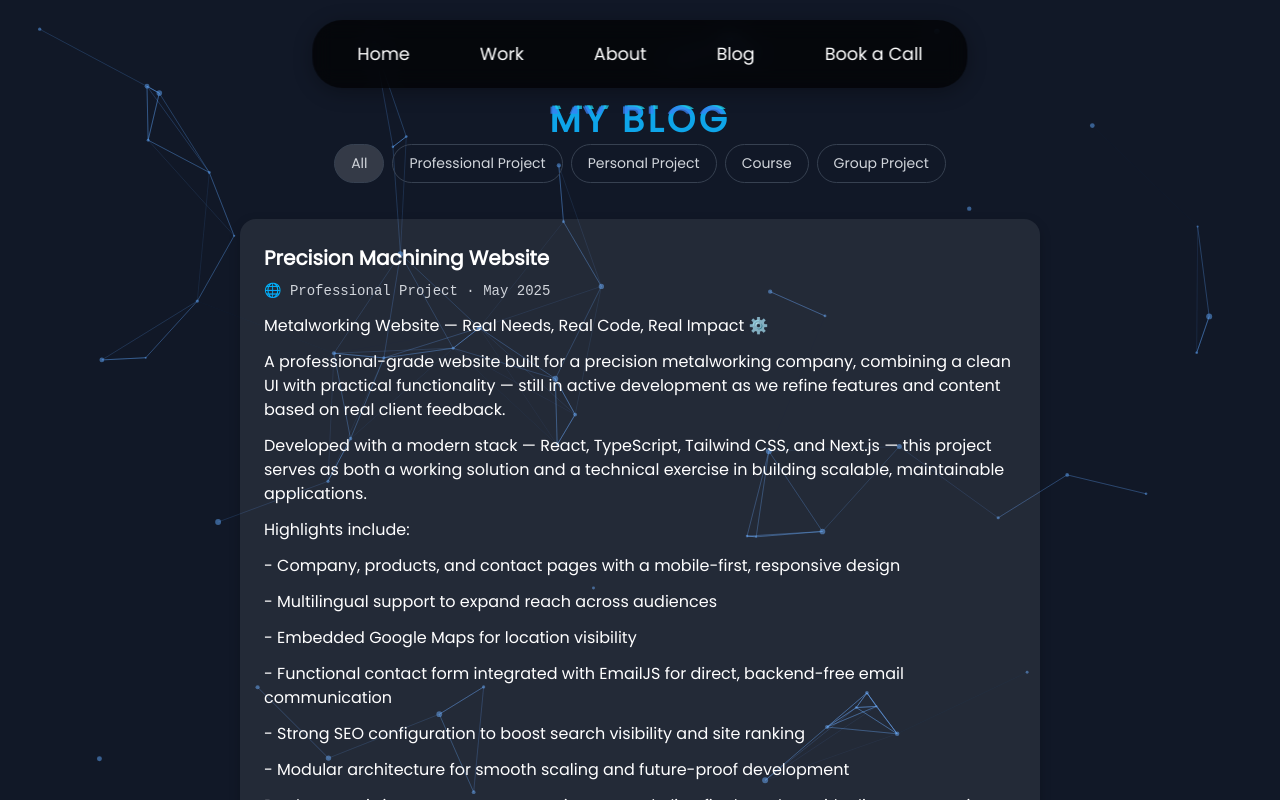
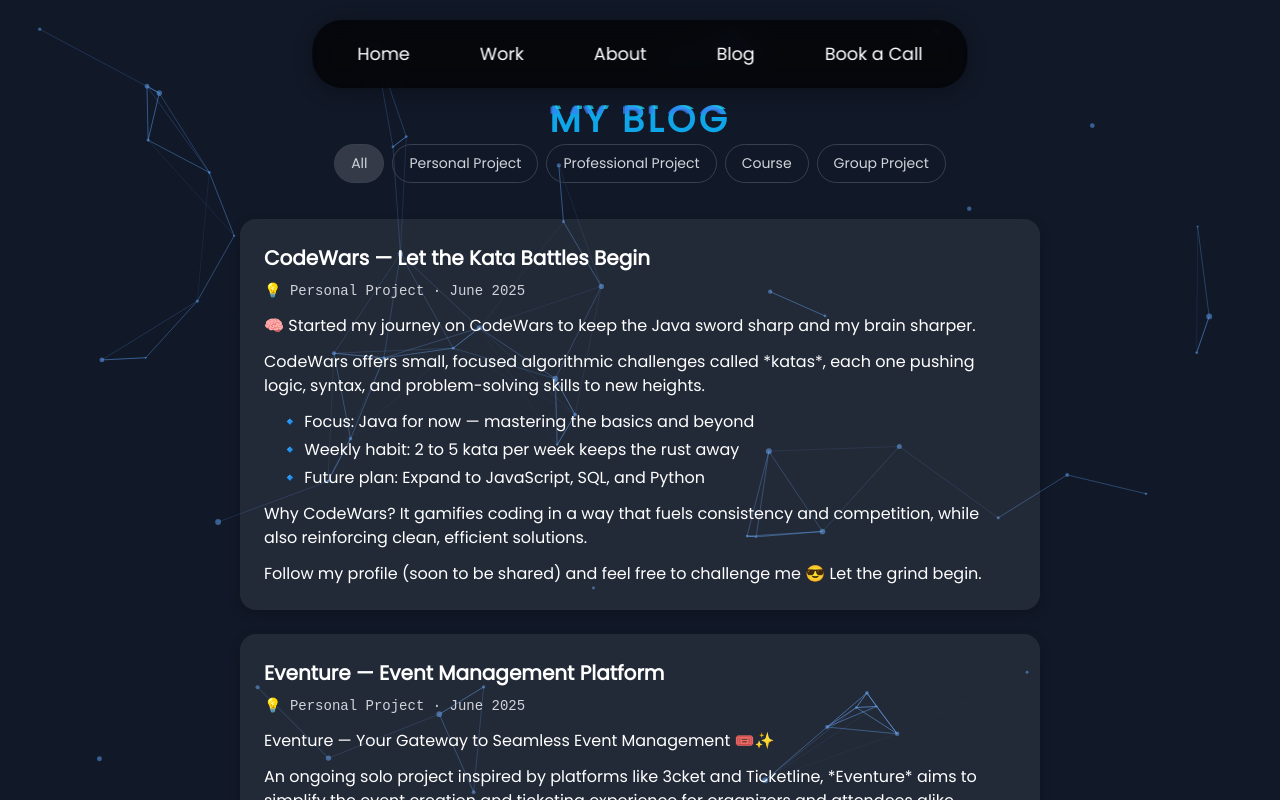
Before and after one commit to oliveirammluis/lodevpage, a React (Create React App) app in the folder frontend/: page /blog in a window 1280 px wide. Built offline with nearby package versions, Linux system fonts and the light colour scheme; the HTML template or start-up script is replaced by a standard one.

Commit message:
Update blog with Eventure project and CodeWars corrected deployment note

```diff
--- a/frontend/src/pages/Blog.js
+++ b/frontend/src/pages/Blog.js
@@ -139,7 +139,52 @@
 - Modular architecture for smooth scaling and future-proof development
 
 Deployment is in progress as we test, iterate, and align final touches with client expectations.`
-  }
+  },
+  {
+    title: 'Eventure — Event Management Platform',
+    date: 'June 2025',
+    sortDate: '2025-06-20',
+    category: 'Personal Project',
+    description: `Eventure — Your Gateway to Seamless Event Management 🎟️✨
+
+  An ongoing solo project inspired by platforms like 3cket and Ticketline, *Eventure* aims to simplify the event creation and ticketing experience for organizers and attendees alike.
+
+  🛠️ Key Features (in development):
+  - Full CRUD interface for managing events, sessions, and ticket types
+  - Secure user authentication (admin vs. attendee roles)
+  - Dynamic ticket generation and validation
+  - Responsive, modern UI with smooth navigation and clean design
+  - Backend integration with PostgreSQL for data persistence
+  - Future integration with payment gateways and QR-based check-in
+
+  💻 Tech Stack:
+  Frontend: React, Tailwind CSS
+  Backend: Java (Spring Boot), PostgreSQL
+  DevOps: GitHub, versioned workflows
+  Deployment: Frontend hosted on Netlify, backend on Railway (free-tier friendly)
+
+  More than a project — this is my deep dive into scalable architecture, backend mastery, and real-world problem-solving. Stay tuned! 🚧`,
+  },
+  {
+    title: 'CodeWars — Let the Kata Battles Begin',
+    date: 'June 2025',
+    sortDate: '2025-06-26',
+    category: 'Personal Project',
+    description: [
+      '🧠 Started my journey on CodeWars to keep the Java sword sharp and my brain sharper.',
+      'CodeWars offers small, focused algorithmic challenges called *katas*, each one pushing logic, syntax, and problem-solving skills to new heights.',
+      {
+        type: 'list',
+        items: [
+          '🔹 Focus: Java for now — mastering the basics and beyond',
+          '🔹 Weekly habit: 2 to 5 kata per week keeps the rust away',
+          '🔹 Future plan: Expand to JavaScript, SQL, and Python'
+        ]
+      },
+      'Why CodeWars? It gamifies coding in a way that fuels consistency and competition, while also reinforcing clean, efficient solutions.',
+      'Follow my profile (soon to be shared) and feel free to challenge me 😎 Let the grind begin.'
+    ]
+  },
 ];
 
 
```
